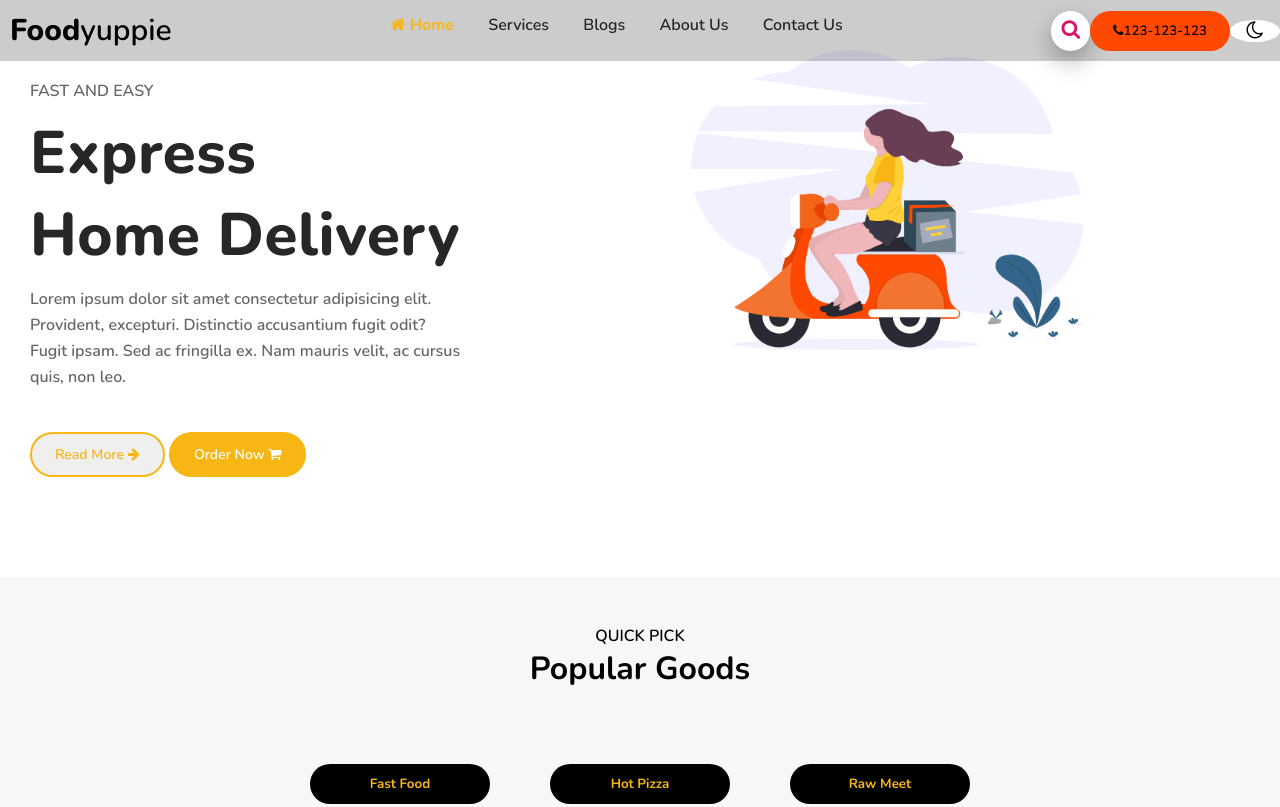
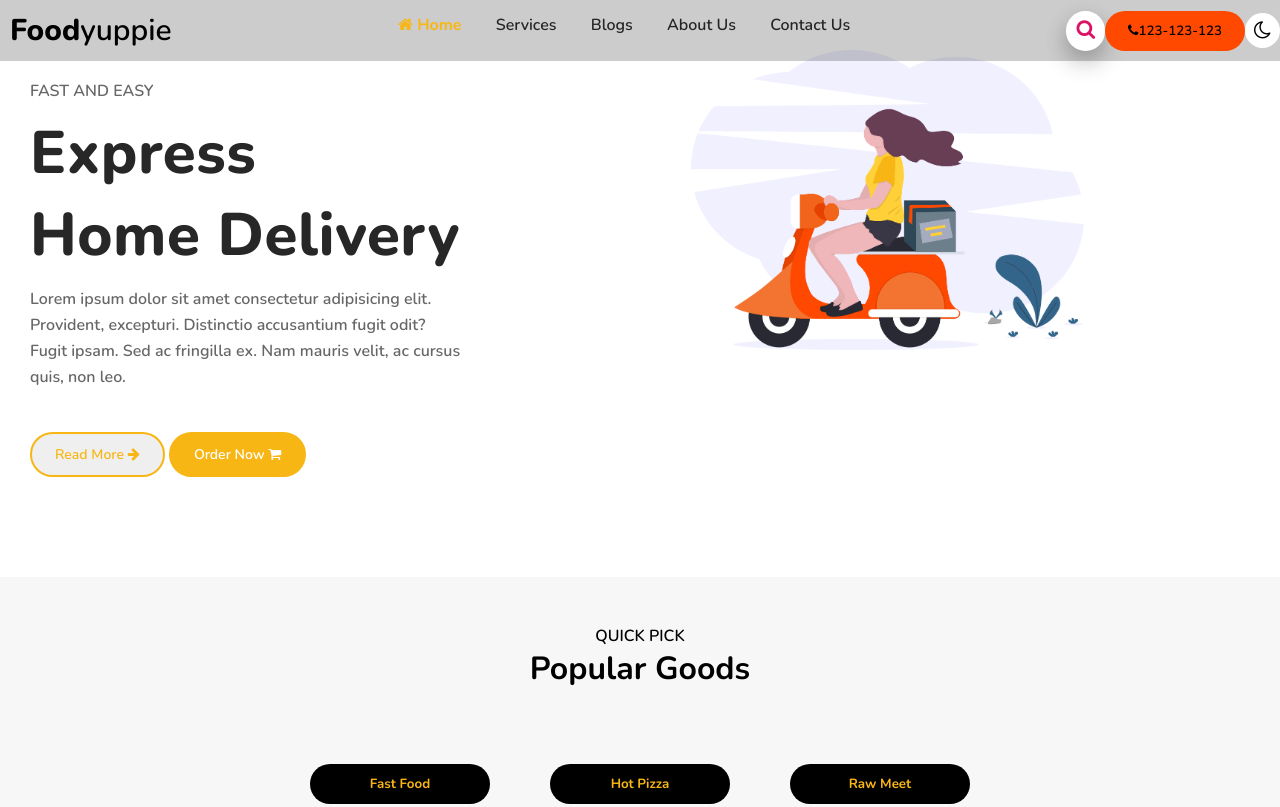
Before and after one commit to Revanthh1/project_revanth, a plain HTML site: page index.html in a window 1280 px wide. Shown: the top 807 px of the page. Drawn offline with nearby package versions, Linux system fonts and the light colour scheme.

Commit message:
Update index.css

```diff
--- a/index.css
+++ b/index.css
@@ -72,7 +72,8 @@
     cursor: pointer;
 }
 .search-container .mood{
-    width: 50px;
+    height:35px;
+    width: 35px;
     outline: none;
     border: none;
     border-radius:50% ;
```
